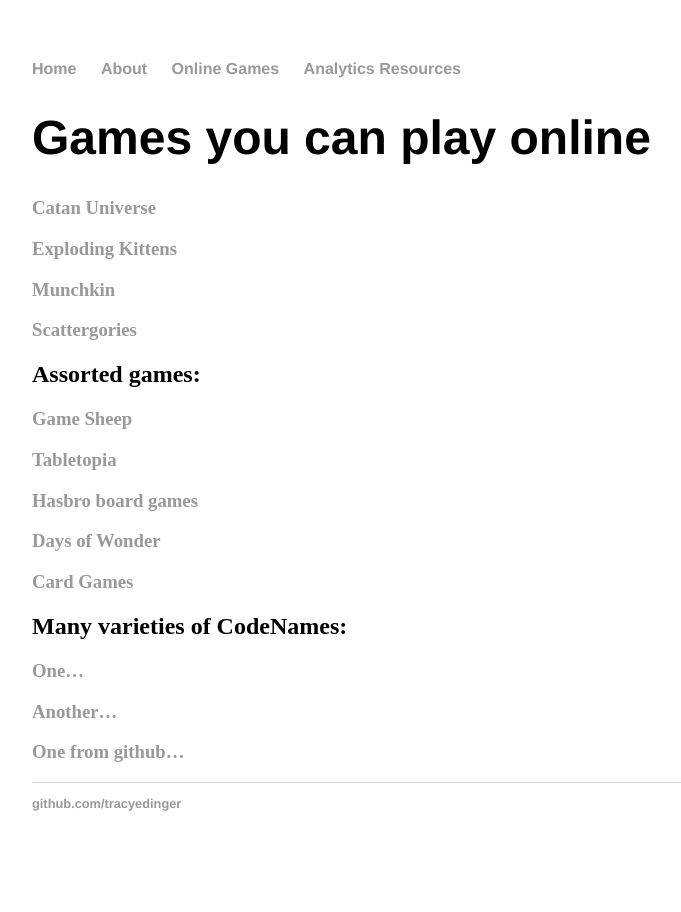
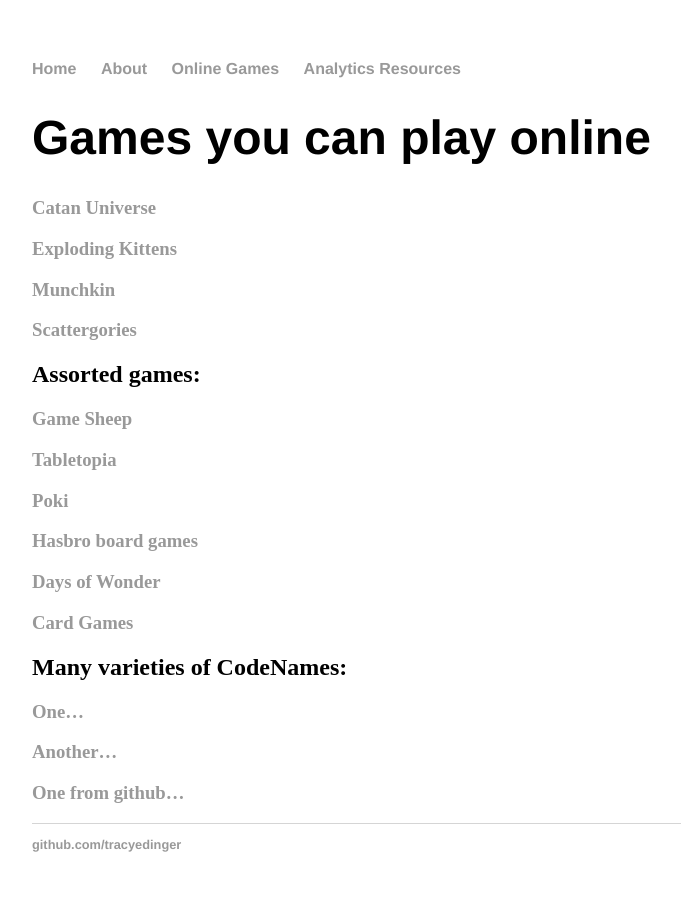
Before and after one commit to tracyedinger/tracyedinger.github.io, a Jekyll site: the page built from OnlineGames.md, in a window 1280 px wide. Shown: the whole page, without its empty margins (160-841 px from the left). Built offline with Jekyll 4.4.1, drawn with Linux system fonts in a browser that asks for light colours; our own code applies the rules of GitHub Pages for plain Markdown files.

Commit message:
Update OnlineGames.md

```diff
--- a/OnlineGames.md
+++ b/OnlineGames.md
@@ -11,6 +11,7 @@
 ## Assorted games:
 ###  [Game Sheep](https://www.gamesheep.com/)
 ###  [Tabletopia](https://tabletopia.com/)
+###  [Poki](https://poki.com/en/cards)
 ###  [Hasbro board games](https://www.ubisoft.com/en-us/game/hasbro-family-pack/)
 ###  [Days of Wonder](https://www.daysofwonder.com/online/en/play/)
 ###  [Card Games](http://playingcards.io/)
```
